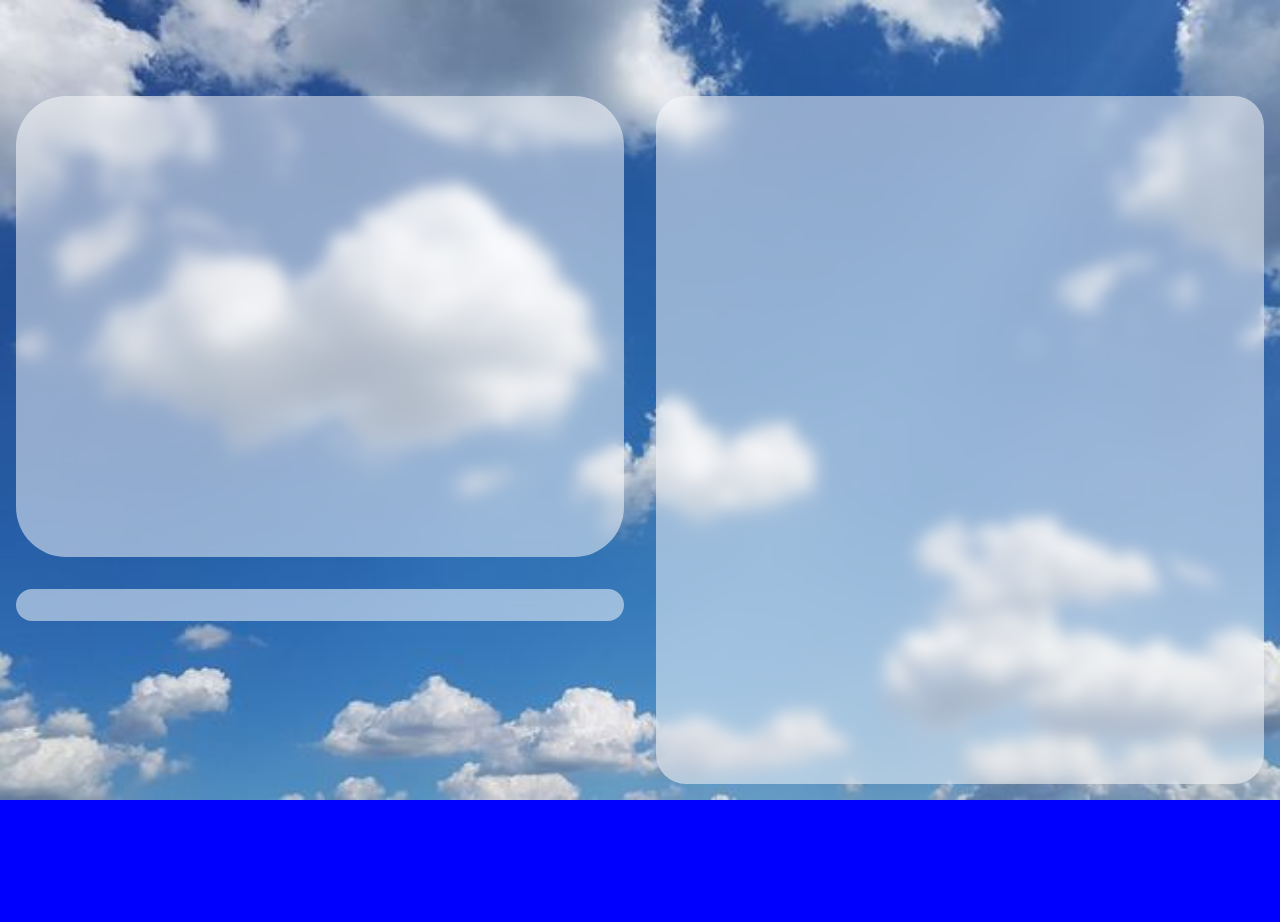
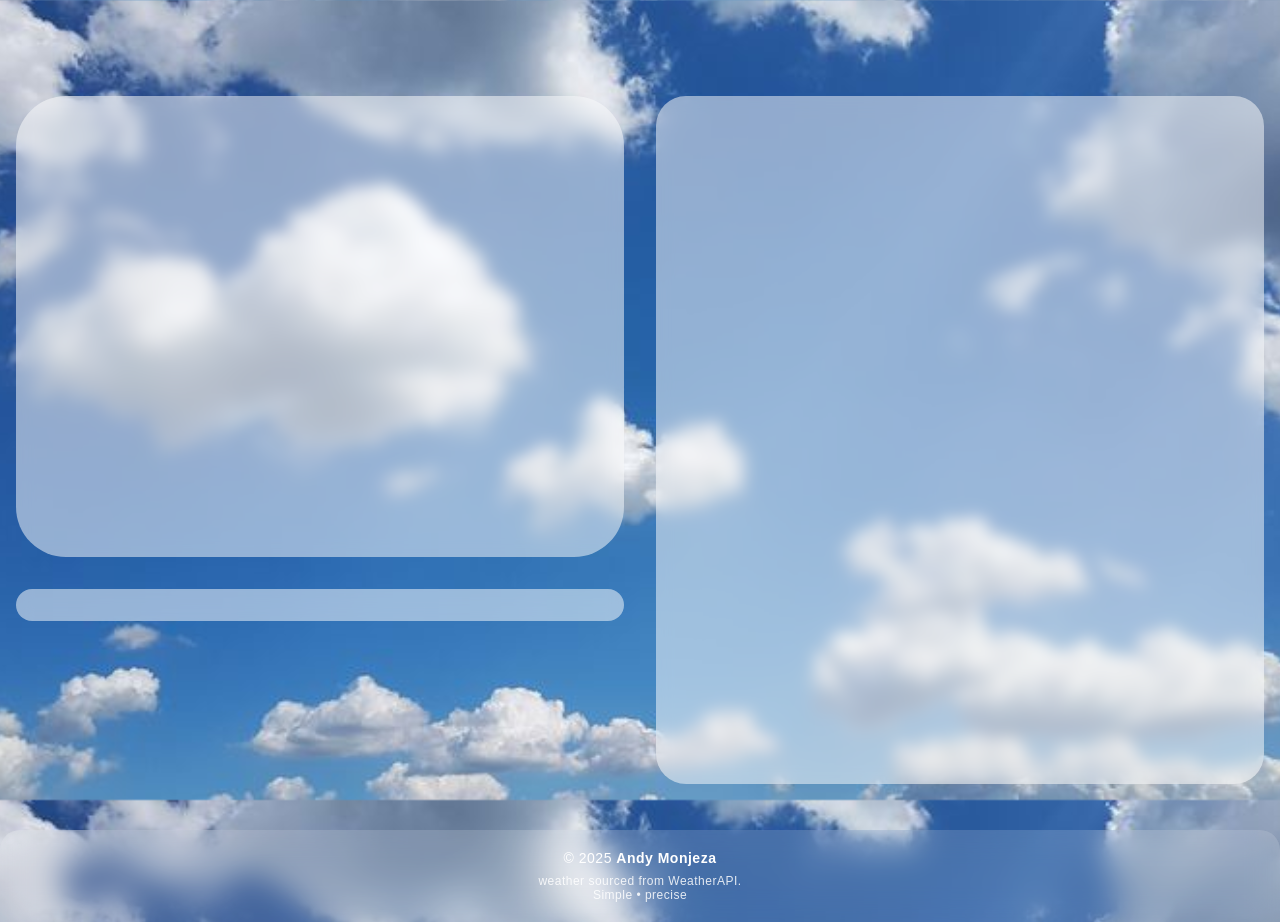
Before and after one commit to Andy-monjeza/weather-app, a plain HTML site: page index.html in a window 1280 px wide. Before the commit the page ends 800 px from the top, so only its background shows below. Drawn offline with Linux system fonts and the light colour scheme.

Commit message:
added footer

```diff
--- a/index.html
+++ b/index.html
@@ -7,7 +7,7 @@
     <link rel="stylesheet" href="weather-app.css">
     <meta charset="UTF-8">
     <meta name="viewport" content="width=device-width, initial-scale=1.0">
-    <title>Document</title>
+    <title>Weather</title>
 </head>
 <body>
     <header class="header">
@@ -36,6 +36,18 @@
 
 
 </div>
+
+<footer class="app-footer">
+  <div class="footer-content">
+    <p>© 2025 <strong>Andy Monjeza</strong></p>
+    <p class="about">
+      weather sourced from WeatherAPI.
+      <br>
+      <span>Simple • precise</span>
+    </p>
+  </div>
+</footer>
+
 <script type="module" src="app-UI.js"></script>
 
 </body>
--- a/weather-app.css
+++ b/weather-app.css
@@ -317,3 +317,29 @@ body{
 
 
 }
+.app-footer {
+  width: 100%;
+  text-align: center;
+  padding: 20px 10px;
+  margin-top: 30px;
+  border-radius: 20px 20px 0 0;
+  backdrop-filter: blur(15px);
+  background: rgba(255, 255, 255, 0.15);
+  color: #fff;
+  font-family: 'Poppins', sans-serif;
+  font-size: 14px;
+  letter-spacing: 0.5px;
+}
+
+.app-footer .about {
+  margin-top: 8px;
+  font-size: 12px;
+  color: rgba(255, 255, 255, 0.85);
+}
+
+@media (max-width: 600px) {
+  .app-footer {
+    font-size: 13px;
+    padding: 15px 8px;
+  }
+}
```
